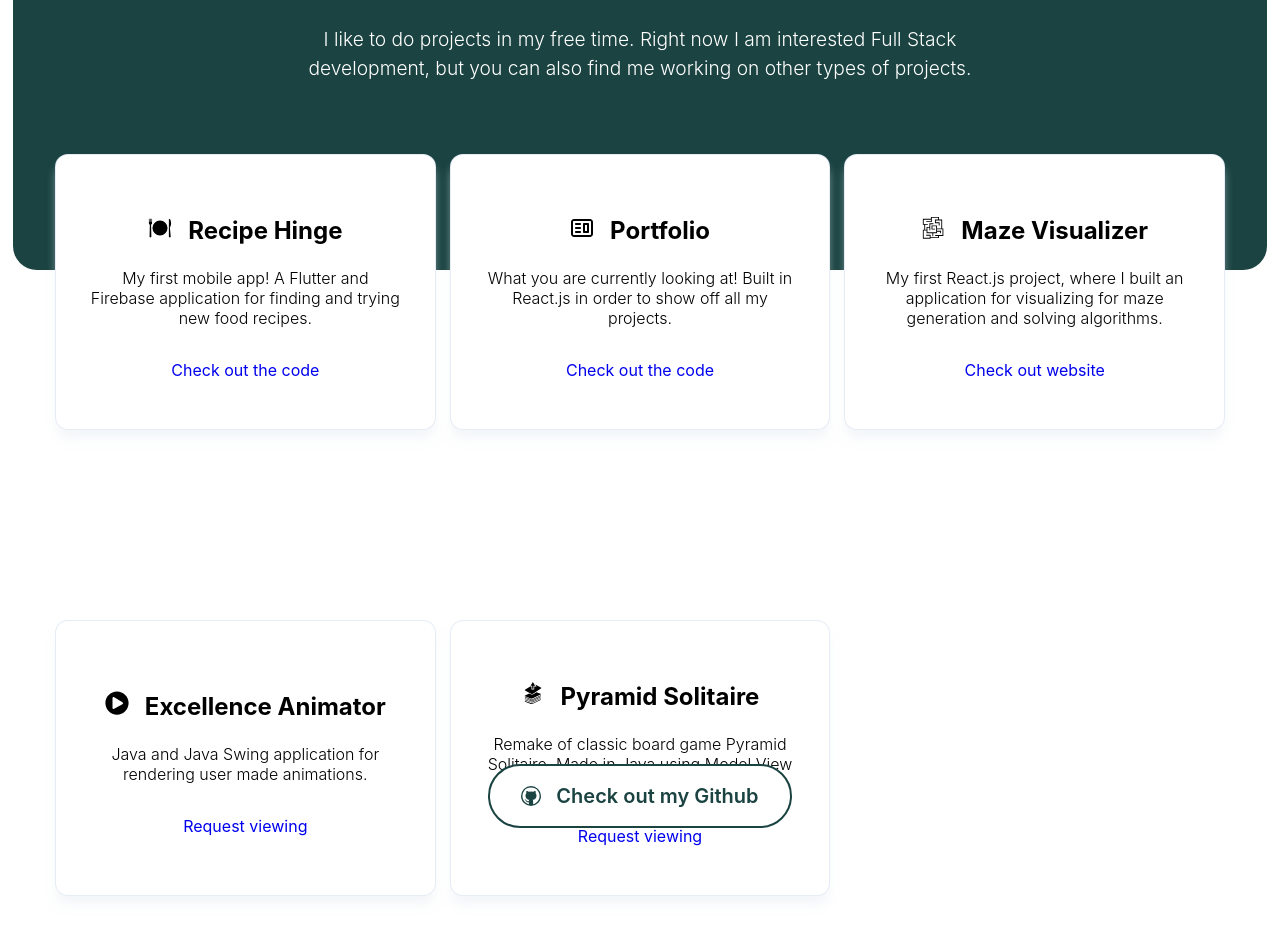
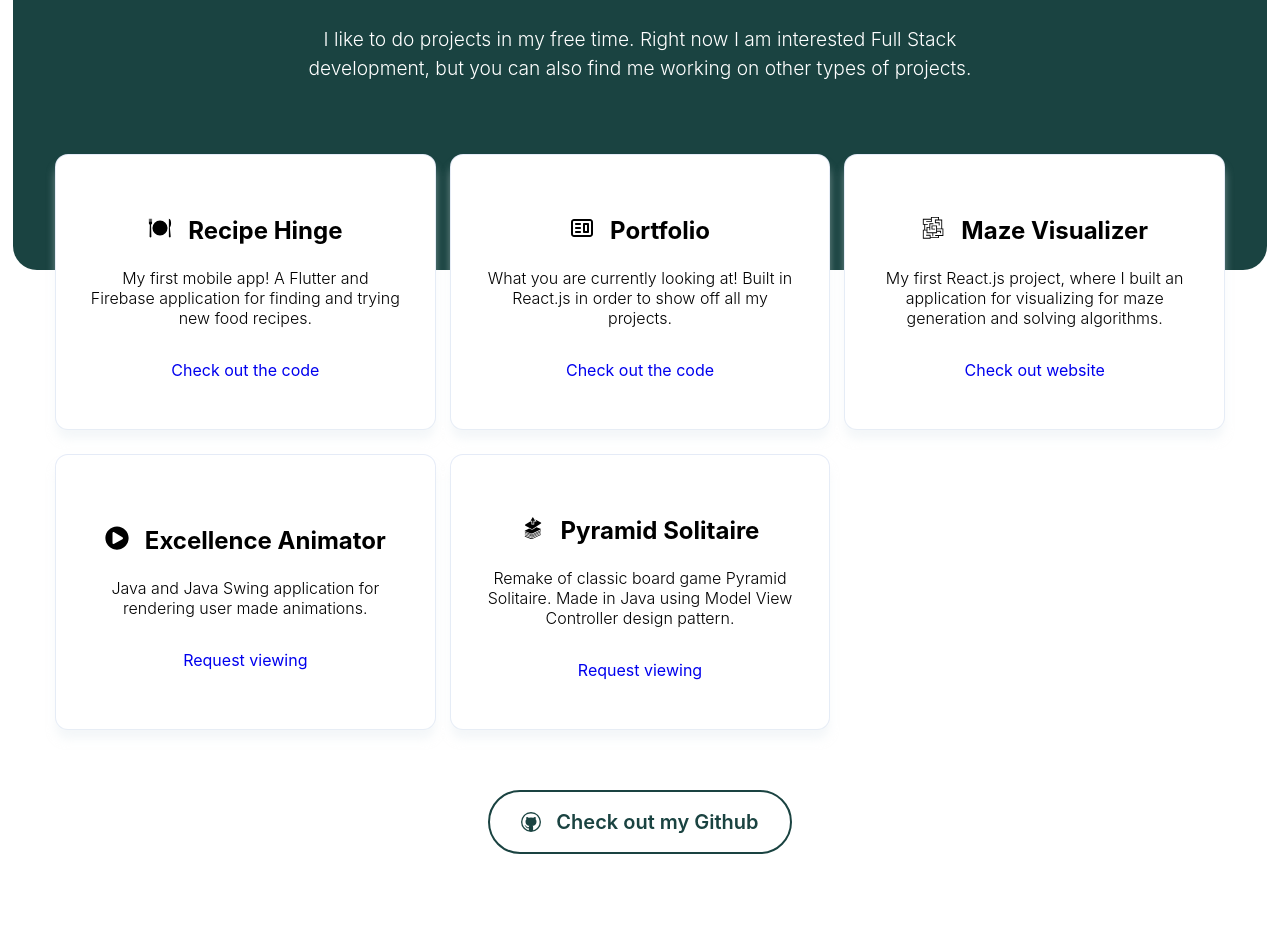
Before and after one commit to jhrudden/jhrudd.github.io, a React (Create React App) app: page / in a window 1280 px wide. Shown: the part 980-1915 px from the top of the page. Built offline with nearby package versions, Linux system fonts and the light colour scheme.

Commit message:
fix rendering on chrome

```diff
--- a/src/components/Navbar/NavBarElements.js
+++ b/src/components/Navbar/NavBarElements.js
@@ -7,7 +7,6 @@ export const Nav = styled.nav`
     scrollNav ? "0 15px 15px 0 rgba(0,0,0,0.2)" : "transparent"};
   transition: all 0.3s ease-in-out;
   height: 80px;
-  width: 100%;
   margin-top: -80px;
   display: flex;
   justify-content: center;
--- a/src/components/ProjectSection/ProjectElements.js
+++ b/src/components/ProjectSection/ProjectElements.js
@@ -79,8 +79,7 @@ export const CardWrapper = styled.div`
   max-width: 1200px;
   display: grid;
   grid-template-columns: 1fr 1fr 1fr;
-  grid-auto-rows: minmax(300px, auto) 100%;
-  row-gap: 5%;
+  grid-auto-rows: minmax(300px, auto);
   box-sizing: border-box;
   align-items: center;
   justify-items: center;
@@ -93,7 +92,6 @@ export const CardWrapper = styled.div`
   }
   @media screen and (max-width: 600px) {
     grid-template-columns: 1fr;
-    row-gap: 2.5%;
   }
 `;
 
@@ -119,7 +117,6 @@ export const CalloutWrapper = styled.a`
 `;
 
 export const CalloutTextWrapper = styled.div`
-  position: relative;
   display: flex;
   width: 100%;
   align-items: center;
```
